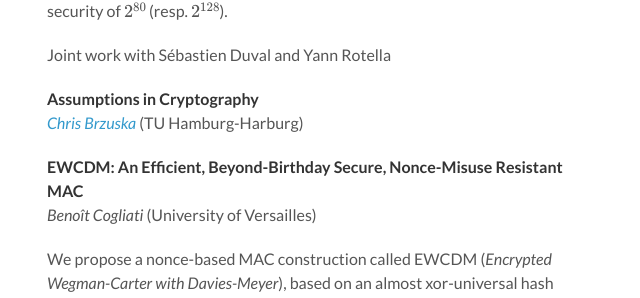
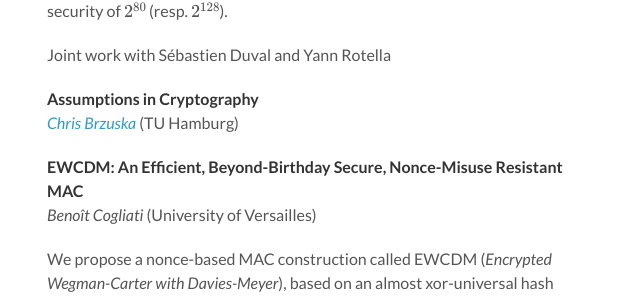
Before and after one commit to pariscryptoday/pariscryptoday.github.io, a Jekyll site: the page built from _posts/2016-07-11-third.md, in a window 1280 px wide and 900 px high, scrolled down 1753 px. Shown: the part 147-445 px from the top of the window, without its empty margins (163-803 px from the left). Built offline with Jekyll 4.4.1, drawn with Linux system fonts in a browser that asks for light colours; formulas are drawn with MathJax 3.

Commit message:
Update 2016-07-11-third.md

```diff
--- a/_posts/2016-07-11-third.md
+++ b/_posts/2016-07-11-third.md
@@ -71,7 +71,7 @@
 Joint work with Sébastien Duval and Yann Rotella
 
 **<a name="CB"></a>Assumptions in Cryptography**<br>
-*[Chris Brzuska](http://christinabrzuska.de/)* (TU Hamburg-Harburg)
+*[Chris Brzuska](http://chrisbrzuska.de/)* (TU Hamburg)
 
 **<a name="BC"></a>EWCDM: An Efficient, Beyond-Birthday Secure, Nonce-Misuse Resistant MAC**<br>
 *Benoît Cogliati* (University of Versailles)
```
